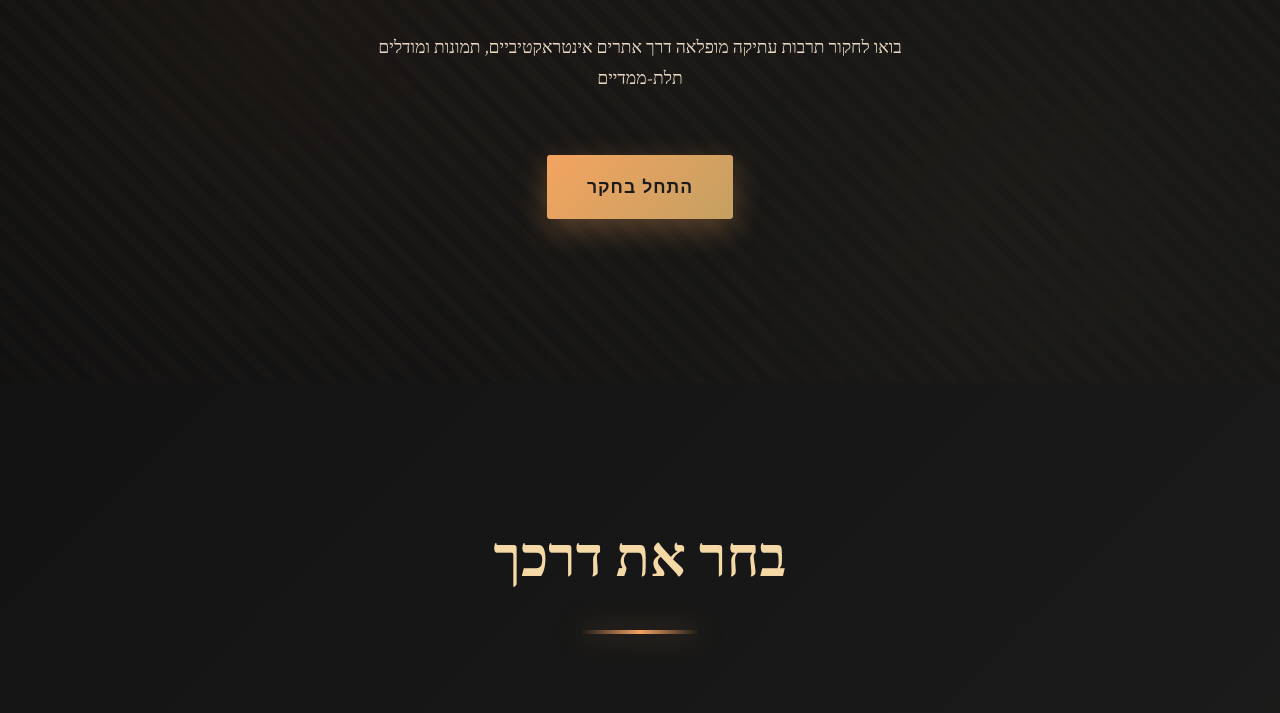
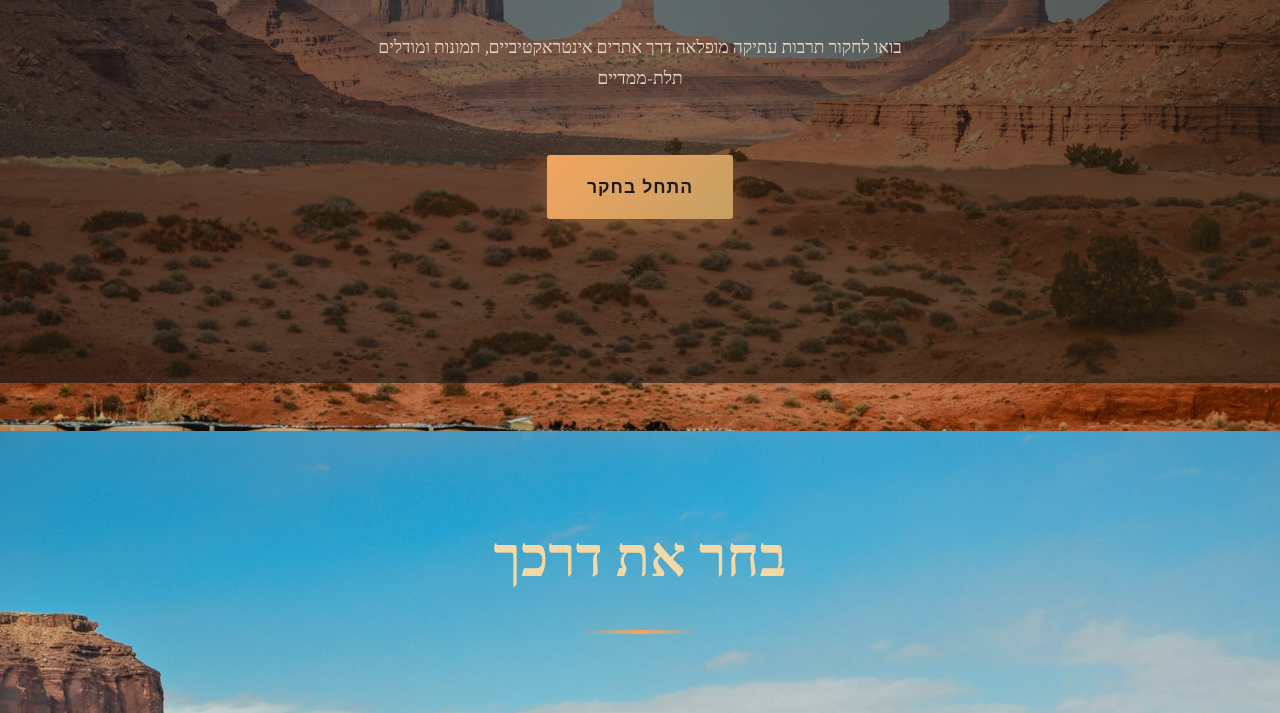
Before and after one commit to yuvaltal2014/nabataeans, a website: page index.html in a window 1280 px wide. Shown: the part 417-1130 px from the top of the page. Drawn offline with nearby package versions, Linux system fonts and the light colour scheme.

Commit message:
Add desert background image to index.html
Amp-Thread-ID: https://ampcode.com/threads/T-019c7f90-1631-72c9-91c6-457a2ca82e56
Co-authored-by: Amp <amp@ampcode.com>

```diff
--- a/index.html
+++ b/index.html
@@ -31,13 +31,17 @@
         body {
             font-family: 'Crimson Text', serif;
             background: linear-gradient(135deg, #0f0f0f 0%, #1a1a1a 50%, #2d2416 100%);
+            background-image: url('images/desert-bg.jpg');
+            background-attachment: fixed;
+            background-size: cover;
+            background-position: center;
             color: var(--sand);
             line-height: 1.8;
             position: relative;
             overflow-x: hidden;
         }
 
-        /* Animated background with desert texture */
+        /* Overlay for text readability */
         body::before {
             content: '';
             position: fixed;
@@ -45,18 +49,9 @@
             left: 0;
             width: 100%;
             height: 100%;
-            background-image:
-                radial-gradient(circle at 20% 50%, rgba(244, 164, 96, 0.08) 0%, transparent 50%),
-                radial-gradient(circle at 80% 80%, rgba(196, 160, 98, 0.08) 0%, transparent 50%),
-                repeating-linear-gradient(45deg, transparent, transparent 10px, rgba(212, 165, 116, 0.03) 10px, rgba(212, 165, 116, 0.03) 20px);
+            background: linear-gradient(135deg, rgba(15, 15, 15, 0.6) 0%, rgba(26, 26, 26, 0.5) 50%, rgba(45, 36, 22, 0.6) 100%);
             pointer-events: none;
             z-index: 0;
-            animation: textureShift 30s ease-in-out infinite;
-        }
-
-        @keyframes textureShift {
-            0%, 100% { opacity: 0.6; }
-            50% { opacity: 0.8; }
         }
 
         .container {
```
Also changed, not shown: images/desert-bg.jpg (added).
